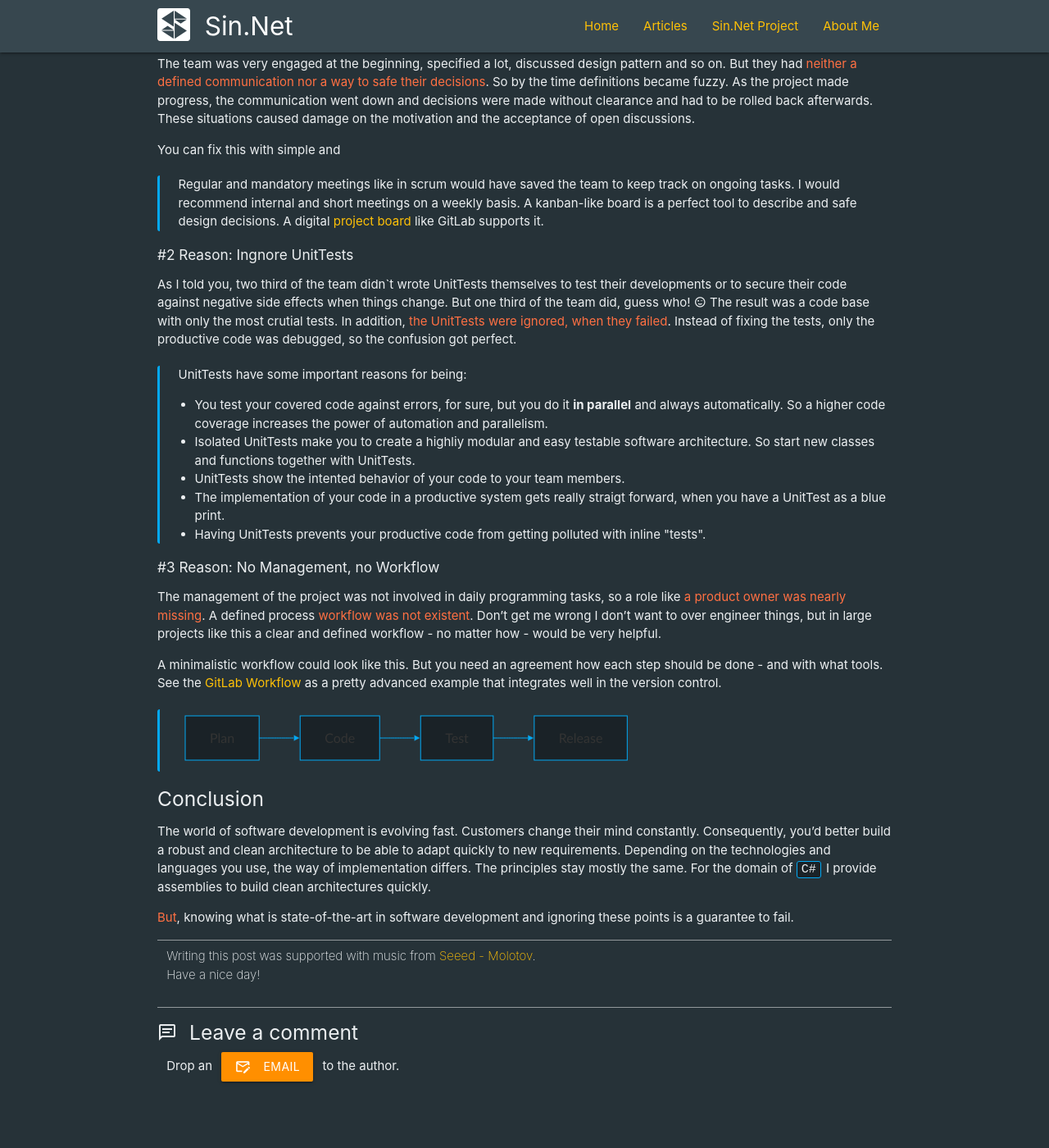
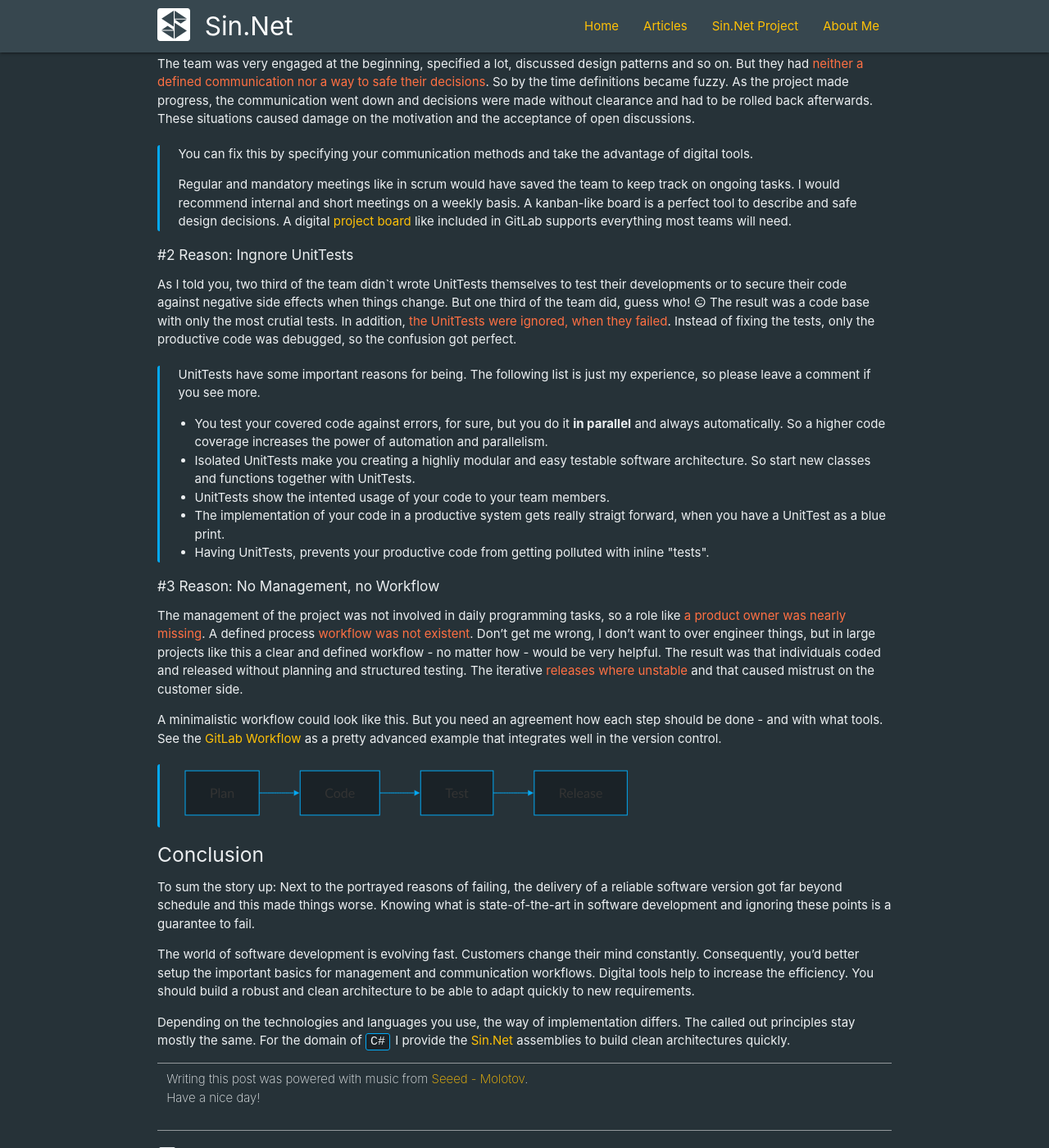
Before and after one commit to adriansinger87/adriansinger87.github.io, a Jekyll site: the page built from _posts/2019-09-15-fucked-up.md, in a window 1280 px wide and 1400 px high, scrolled down 1215 px. Shown: the whole window at 82% size. Built offline with Jekyll 4.4.1, drawn with Linux system fonts in a browser that asks for light colours; nearby versions of some CDN libraries; some of the changed text lies outside the part shown.

Commit message:
story finished

```diff
--- a/_layouts/post.html
+++ b/_layouts/post.html
@@ -42,7 +42,7 @@ layout: default
 
         <div class="row">
           <div class="col s12 thin">
-            Writing this post was supported with music from
+            Writing this post was powered with music from
             <a target="_blank" href="{{ page.music-href }}">{{ page.music-text }}</a>.
             <br />
             Have a nice day!
--- a/_posts/2019-09-15-fucked-up.md
+++ b/_posts/2019-09-15-fucked-up.md
@@ -41,26 +41,27 @@ This post is about some general project management and coding behavior that will
 
 ###### #1 Reason: Poor Communication
 
-The team was very engaged at the beginning, specified a lot, discussed design pattern and so on.
+The team was very engaged at the beginning, specified a lot, discussed design patterns and so on.
 But they had <span class="attention">neither a defined communication nor a way to safe their decisions</span>. So by the time definitions became fuzzy. As the project made progress, the communication went down and decisions were made without clearance and had to be rolled back afterwards. These situations caused damage on the motivation and the acceptance of open discussions.
 
-You can fix this with simple and
+> You can fix this by specifying your communication methods and take the advantage of digital tools.
+>
 > Regular and mandatory meetings like in scrum would have saved the team to keep track on ongoing tasks.
 > I would recommend internal and short meetings on a weekly basis.
-> A kanban-like board is a perfect tool to describe and safe design decisions. A digital <a href="https://about.gitlab.com/product/issueboard/" target="_blank">project board</a> like GitLab supports it.
+> A kanban-like board is a perfect tool to describe and safe design decisions. A digital <a href="https://about.gitlab.com/product/issueboard/" target="_blank">project board</a> like included in GitLab supports everything most teams will need.
 
 ###### #2 Reason: Ingnore UnitTests
 
 As I told you, two third of the team didn`t wrote UnitTests themselves to test their developments or to secure their code against negative side effects when things change. But one third of the team did, guess who! <i class="mdi mdi-emoticon-wink-outline" style="font-size: inherit"></i> The result was a code base with only the most crutial tests. In addition, <span class="attention">the UnitTests were ignored, when they failed</span>. Instead of fixing the tests, only the productive code was debugged, so the confusion got perfect.
 
 <blockquote>
-UnitTests have some important reasons for being:
+UnitTests have some important reasons for being. The following list is just my experience, so please leave a comment if you see more.
     <ul class="ul-md">
         <li>You test your covered code against errors, for sure, but you do it <b> in parallel</b> and always automatically. So a higher code coverage increases the power of automation and parallelism.</li>
-        <li>Isolated UnitTests make you to create a highliy modular and easy testable software architecture. So start new classes and functions together with UnitTests.</li>
-        <li>UnitTests show the intented behavior of your code to your team members.</li>
+        <li>Isolated UnitTests make you creating a highliy modular and easy testable software architecture. So start new classes and functions together with UnitTests.</li>
+        <li>UnitTests show the intented usage of your code to your team members.</li>
         <li>The implementation of your code in a productive system gets really straigt forward, when you have a UnitTest as a blue print.</li>
-        <li>Having UnitTests prevents your productive code from getting polluted with inline "tests".</li>
+        <li>Having UnitTests, prevents your productive code from getting polluted with inline "tests".</li>
     </ul>
 </blockquote>
 
@@ -68,7 +69,8 @@ UnitTests have some important reasons for being:
 
 The management of the project was not involved in daily programming tasks, so a role like <span class="attention">a product owner was nearly missing</span>.
 A defined process <span class="attention">workflow was not existent</span>.
-Don't get me wrong I don't want to over engineer things, but in large projects like this a clear and defined workflow - no matter how - would be very helpful.
+Don't get me wrong, I don't want to over engineer things, but in large projects like this a clear and defined workflow - no matter how - would be very helpful. The result was that individuals coded and released without planning and structured testing.
+The iterative <span class="attention">releases where unstable</span> and that caused mistrust on the customer side.
 
 A minimalistic workflow could look like this. But you need an agreement how each step should be done - and with what tools.
 See the [GitLab Workflow](https://about.gitlab.com/2016/10/25/gitlab-workflow-an-overview/) as a pretty advanced example that integrates well in the version control.
@@ -84,8 +86,11 @@ See the [GitLab Workflow](https://about.gitlab.com/2016/10/25/gitlab-workflow-an
 
 ##### Conclusion
 
+To sum the story up: Next to the portrayed reasons of failing, the delivery of a reliable software version got far beyond schedule and this made things worse. Knowing what is state-of-the-art in software development and ignoring these points is a guarantee to fail.
+
 The world of software development is evolving fast. Customers change their mind constantly.
-Consequently, you'd better build a robust and clean architecture to be able to adapt quickly to new requirements.
-Depending on the technologies and languages you use, the way of implementation differs. The principles stay mostly the same. For the domain of `C#` I provide assemblies to build clean architectures quickly.
+Consequently, you'd better setup the important basics for management and communication workflows.
+Digital tools help to increase the efficiency.
+You should build a robust and clean architecture to be able to adapt quickly to new requirements.
 
-<span class="attention">But</span>, knowing what is state-of-the-art in software development and ignoring these points is a guarantee to fail.
+Depending on the technologies and languages you use, the way of implementation differs. The called out principles stay mostly the same. For the domain of `C#` I provide the [Sin.Net](https://github.com/sin-net/Sin.Net) assemblies to build clean architectures quickly.
```
Also changed, not shown: other parts of _posts/2019-09-15-fucked-up.md (+1 -1 lines).
